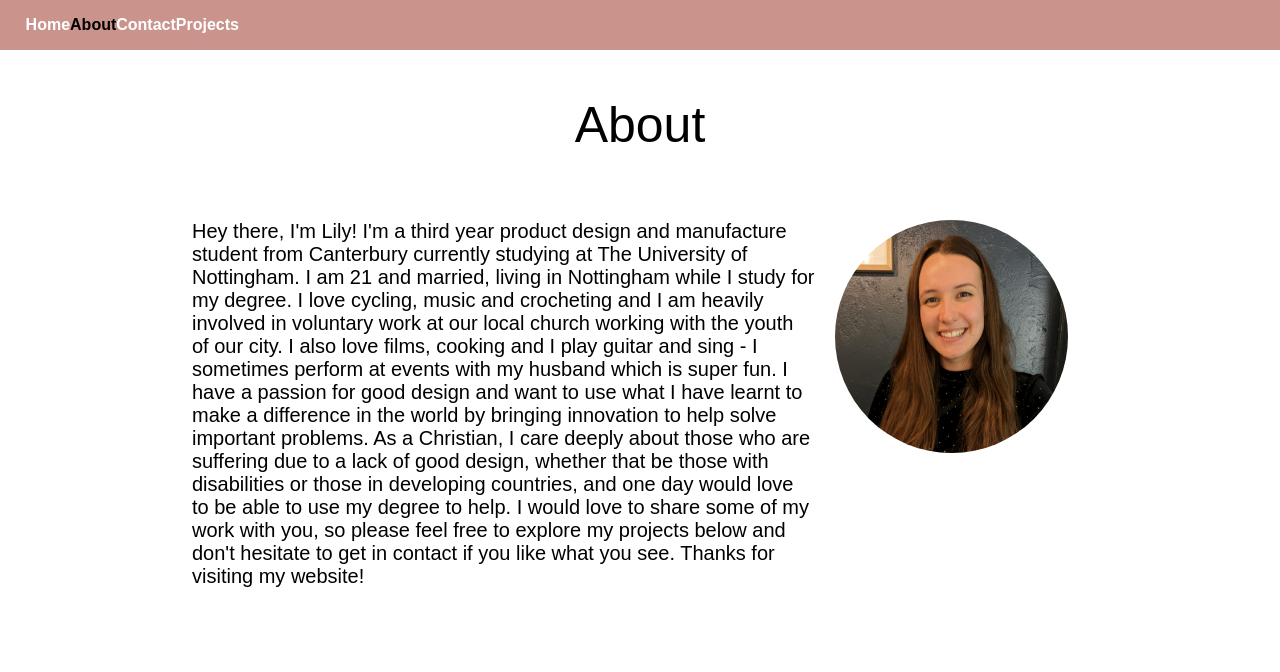
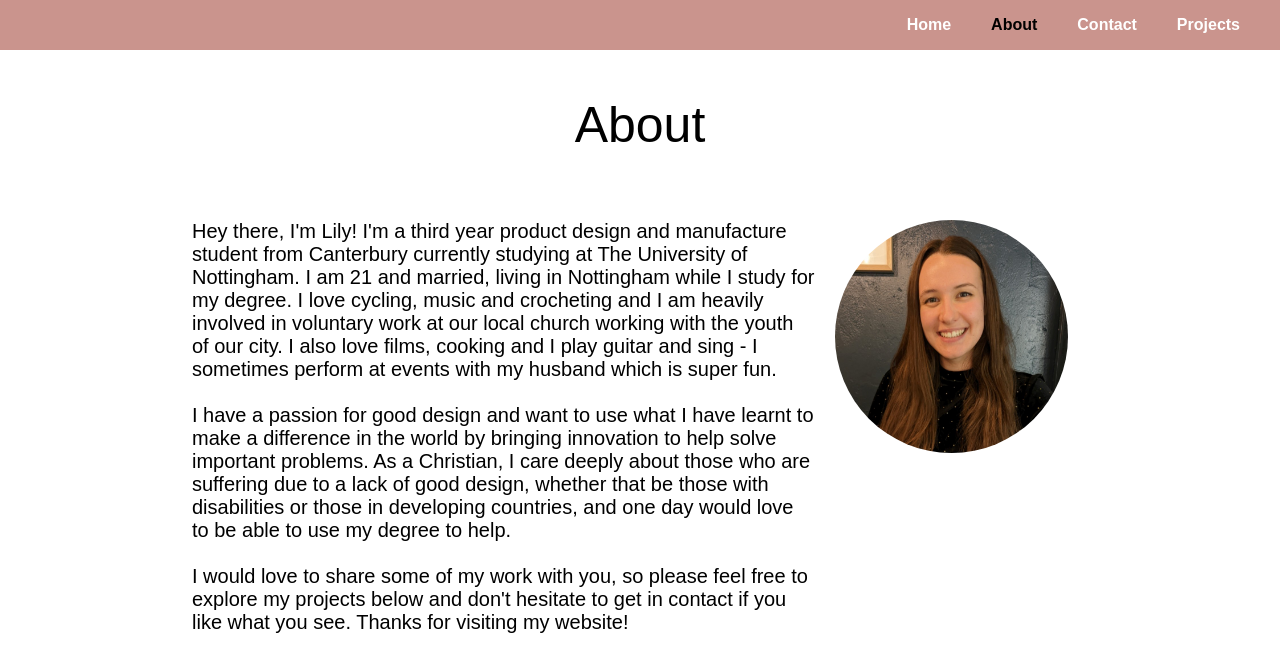
Before and after one commit to pointonjoel/Portfolio, a Next.js app: page /About in a window 1280 px wide. Shown: the top 672 px of the page. Built offline with nearby package versions, Linux system fonts and the light colour scheme; a web font is replaced by a local one.

Commit message:
bug fixes!

```diff
--- a/components/navbar/Navbar.js
+++ b/components/navbar/Navbar.js
@@ -1,22 +1,16 @@
 import React, { useState } from "react";
 import Link from "next/link";
-import {
-  Nav,
-  NavLink,
-  SideNav,
-  NavMenu,
-  Hamburger,
-  Cross,
-} from "./NavbarStyles";
+import { Nav, NavLink, NavMenu, Hamburger, Cross } from "./NavbarStyles";
 import { useRouter } from "next/router";
 
-const CustomLink = ({ to, name, scroll, hamburger }) => {
+const CustomLink = ({ to, name, scroll, hamburger, setHamburgerOpen }) => {
   const router = useRouter();
   return (
     <Link href={to} passHref legacyBehavior scroll={scroll}>
       <NavLink
         className={router.pathname == to ? "active" : ""}
-        hamburger={hamburger}
+        $hamburger={hamburger}
+        onClick={() => setHamburgerOpen(false)}
       >
         {name}
       </NavLink>
@@ -33,31 +27,35 @@ const Navbar = () => {
 
   return (
     <>
-      <Nav isOpen={hamburgerOpen}>
-        <NavMenu isOpen={hamburgerOpen}>
+      <Nav $isOpen={hamburgerOpen}>
+        <NavMenu $isOpen={hamburgerOpen}>
           <CustomLink
             to="/"
             name="Home"
             activeStyle
             hamburger={hamburgerOpen}
+            setHamburgerOpen={setHamburgerOpen}
           />
           <CustomLink
             to="/About"
             name="About"
             activeStyle
             hamburger={hamburgerOpen}
+            setHamburgerOpen={setHamburgerOpen}
           />
           <CustomLink
             to="/Contact"
             name="Contact"
             activeStyle
             hamburger={hamburgerOpen}
+            setHamburgerOpen={setHamburgerOpen}
           />
           <CustomLink
             to="/#projects"
             name="Projects"
             scroll={false}
             hamburger={hamburgerOpen}
+            setHamburgerOpen={setHamburgerOpen}
           />
         </NavMenu>
         {hamburgerOpen ? (
--- a/components/navbar/NavbarStyles.js
+++ b/components/navbar/NavbarStyles.js
@@ -9,8 +9,9 @@ export const Nav = styled.nav`
   background: ${(props) => props.theme.colors.primary};
   height: 50px;
   display: flex;
-  justify-content: right;
-  padding: ${(props) => (props.isOpen ? "0px" : "0.5rem 2vw")};
+  @media screen and (max-width: 500px) {
+    padding: ${(props) => (props.$isOpen ? "0px" : "0.5rem 2vw")};
+  }
 `;
 
 export const NavLink = styled.a`
@@ -21,7 +22,7 @@ export const NavLink = styled.a`
   height: 30px;
   font-weight: bold;
   cursor: pointer;
-  padding: ${(props) => props.hamburger && "4% 5%"};
+  padding: ${(props) => (props.$hamburger ? "4% 5%" : "20px")};
 
   &.active {
     color: #000000;
@@ -70,12 +71,13 @@ export const Cross = styled(IoCloseSharp)`
 export const NavMenu = styled.div`
   display: flex;
   align-items: center;
+  justify-content: right;
+  padding-right: 20px;
   width: 100%;
 
   @media screen and (max-width: 500px) {
-    display: ${(props) => (props.isOpen ? "block" : "none")};
-    position: ${(props) => (props.isOpen ? "fixed" : "none")};
-
+    display: ${(props) => (props.$isOpen ? "block" : "none")};
+    position: ${(props) => (props.$isOpen ? "fixed" : "none")};
     animation: fadeIn 0.5s;
   }
 `;
--- a/components/text/TextStore.js
+++ b/components/text/TextStore.js
@@ -8,11 +8,11 @@ export const TextStore = {
       "I would love to hear from you - please get in touch using the form below!",
   },
   about: {
-    message:
-      "Hey there, I'm Lily! I'm a third year product design and manufacture student from Canterbury currently studying at The University of Nottingham. I am 21 and married, living in Nottingham while I study for my degree. I love cycling, music and crocheting and I am heavily involved in voluntary work at our local church working with the youth of our city. I also love films, cooking and I play guitar and sing - I sometimes perform at events with my husband which is super fun. \
-      \
-      I have a passion for good design and want to use what I have learnt to make a difference in the world by bringing innovation to help solve important problems. As a Christian, I care deeply about those who are suffering due to a lack of good design, whether that be those with disabilities or those in developing countries, and one day would love to be able to use my degree to help. \
-I would love to share some of my work with you, so please feel free to explore my projects below and don't hesitate to get in contact if you like what you see. Thanks for visiting my website!",
+    message: [
+      "Hey there, I'm Lily! I'm a third year product design and manufacture student from Canterbury currently studying at The University of Nottingham. I am 21 and married, living in Nottingham while I study for my degree. I love cycling, music and crocheting and I am heavily involved in voluntary work at our local church working with the youth of our city. I also love films, cooking and I play guitar and sing - I sometimes perform at events with my husband which is super fun.",
+      "I have a passion for good design and want to use what I have learnt to make a difference in the world by bringing innovation to help solve important problems. As a Christian, I care deeply about those who are suffering due to a lack of good design, whether that be those with disabilities or those in developing countries, and one day would love to be able to use my degree to help.",
+      "I would love to share some of my work with you, so please feel free to explore my projects below and don't hesitate to get in contact if you like what you see. Thanks for visiting my website!",
+    ],
   },
   projects: {
     1: {
--- a/pages/About/index.js
+++ b/pages/About/index.js
@@ -10,7 +10,14 @@ const Contact = () => {
       <Title>About</Title>
 
       <Container>
-        <p style={{ width: "80%" }}>{TextStore.about.message}</p>
+        <p style={{ width: "80%" }}>
+          {TextStore.about.message.map((s) => (
+            <>
+              <p>{s}</p>
+              <br></br>
+            </>
+          ))}
+        </p>
         <ImageContainer>
           <Image
             style={{ borderRadius: "50%" }}
--- a/pages/Contact/index.js
+++ b/pages/Contact/index.js
@@ -134,7 +134,6 @@ const Contact = () => {
             </FormRow>
             <FormRow>
               <HelperText role="alert">{messageError}</HelperText>
-              {errors && console.log(errors)}
             </FormRow>
             <CentreContainer>
               <Button type="submit">Send message</Button>
--- a/pages/_app.tsx
+++ b/pages/_app.tsx
@@ -15,6 +15,7 @@ const theme = {
 
 export default function MyApp({ Component, pageProps }: AppProps) {
   const [showChild, setShowChild] = useState(false);
+
   useEffect(() => {
     setShowChild(true);
   }, []);
```
Also changed, not shown: 1 other file (tests, documents, lock files or other folders).
